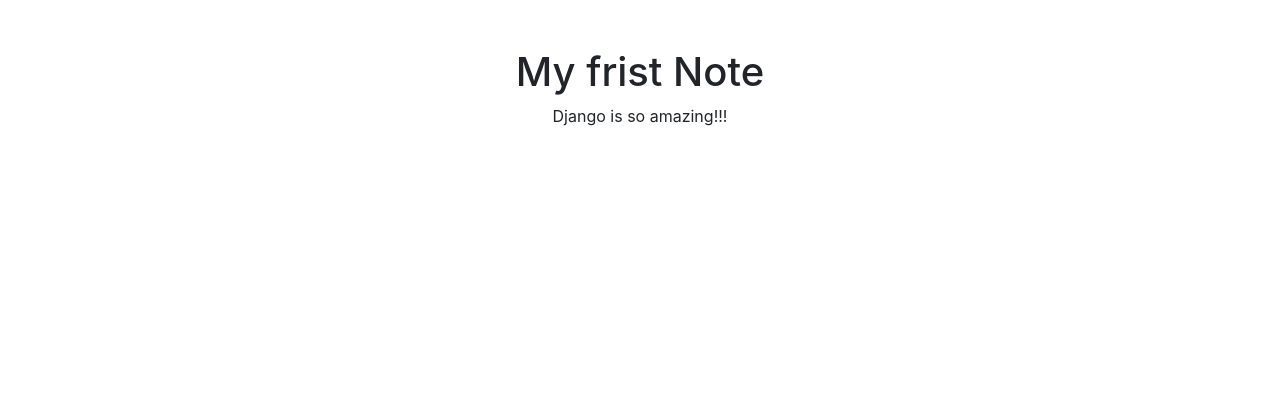
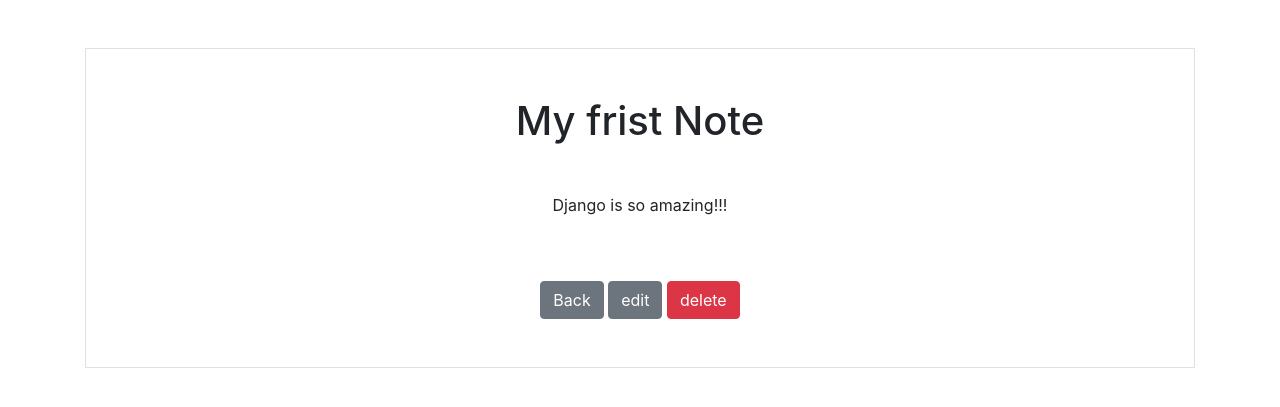
Before and after one commit to Kiwi3p/django-tutorial, a Django app: page /smart/notes/1 in a window 1280 px wide. Shown: the top 407 px of the page. Run offline with Django 4.2, Linux system fonts and the light colour scheme; data comes from the database, SQL or seed files in the repository; both versions use the stored data as it was after the commit.

Commit message:
latest tutorial

```diff
--- a/notes/models.py
+++ b/notes/models.py
@@ -1,6 +1,8 @@
 from django.db import models
+from django.contrib.auth.models import User
 
 class Notes(models.Model):
     title = models.CharField(max_length=200)
     text = models.TextField()
     created = models.DateTimeField(auto_now_add=True)
+    user = models.ForeignKey(User, on_delete=models.CASCADE, related_name="notes")
--- a/notes/templates/notes/notes_detail.html
+++ b/notes/templates/notes/notes_detail.html
@@ -1,7 +1,14 @@
 {% extends "base.html" %}
 
 {% block content %}
-    <h1>{{note.title}}</h1>
+<div class="border round">
+
+    <h1 class="my-5">{{note.title}}</h1>
 
     <p>{{note.text}}</p>
+    <a href="{% url 'notes.list' %}" class="btn btn-secondary my-5">Back</a>
+<a href="{% url 'notes.update'  pk=note.id %}" class="btn btn-secondary">edit</a>
+<a href="{% url 'notes.delete'  pk=note.id %}" class="btn btn-danger">delete</a>
+</div>
+
     {% endblock %}
--- a/notes/urls.py
+++ b/notes/urls.py
@@ -5,4 +5,7 @@
 urlpatterns = [
     path('notes', views.NotesListView.as_view(), name="notes.list"),
     path('notes/<int:pk>', views.NotesDetailView.as_view(),  name="notes.detail"),
+    path('notes/<int:pk>/edit', views.NotesUpdateView.as_view(),  name="notes.update"),
+        path('notes/<int:pk>/delete', views.NotesDeleteView.as_view(),  name="notes.delete"),
+    path('notes/new', views.NotesCreateView.as_view(), name="notes.new")
 ]
--- a/notes/views.py
+++ b/notes/views.py
@@ -1,8 +1,25 @@
 from django.shortcuts import render
 from django.http import Http404
-from django.views.generic import DetailView, ListView
+from django.views.generic import DetailView, ListView, CreateView, UpdateView
+from django.views.generic.edit import DeleteView
 
+from .forms import NotesForm
 from .models import Notes
+
+class NotesDeleteView(DeleteView):
+    model = Notes
+    success_url = '/smart/notes'
+    template_name = 'notes/notes_delete.html'
+
+class NotesUpdateView(UpdateView):
+    model = Notes
+    success_url = '/smart/notes'
+    form_class = NotesForm
+
+class NotesCreateView(CreateView):
+    model = Notes
+    success_url = '/smart/notes'
+    form_class = NotesForm
 
 class NotesListView(ListView):
     model = Notes
--- a/static/css/style.css
+++ b/static/css/style.css
@@ -1,3 +1 @@
-.note-li {
-    color: red;
-}
+ul.errorlist {display: none;}
--- a/static/templates/base.html
+++ b/static/templates/base.html
@@ -3,7 +3,7 @@
 <html>
   <head>
     <title>SmartNotes!</title>
-    <!-- <link rel="stylesheet" tupe="text/css" href="{% static 'css/style.css' %}" /> -->
+    <link rel="stylesheet" tupe="text/css" href="{% static 'css/style.css' %}" />
     <link
       rel="stylesheet"
       href="https://cdn.jsdelivr.net/npm/bootstrap@4.3.1/dist/css/bootstrap.min.css"
```
Also changed, not shown: notes/forms.py (added, +23 -0 lines), notes/templates/notes/notes_delete.html (added, +12 -0 lines), notes/templates/notes/notes_form.html (added, +16 -0 lines), db.sqlite3, notes/migrations/0002_notes_user.py (added).
